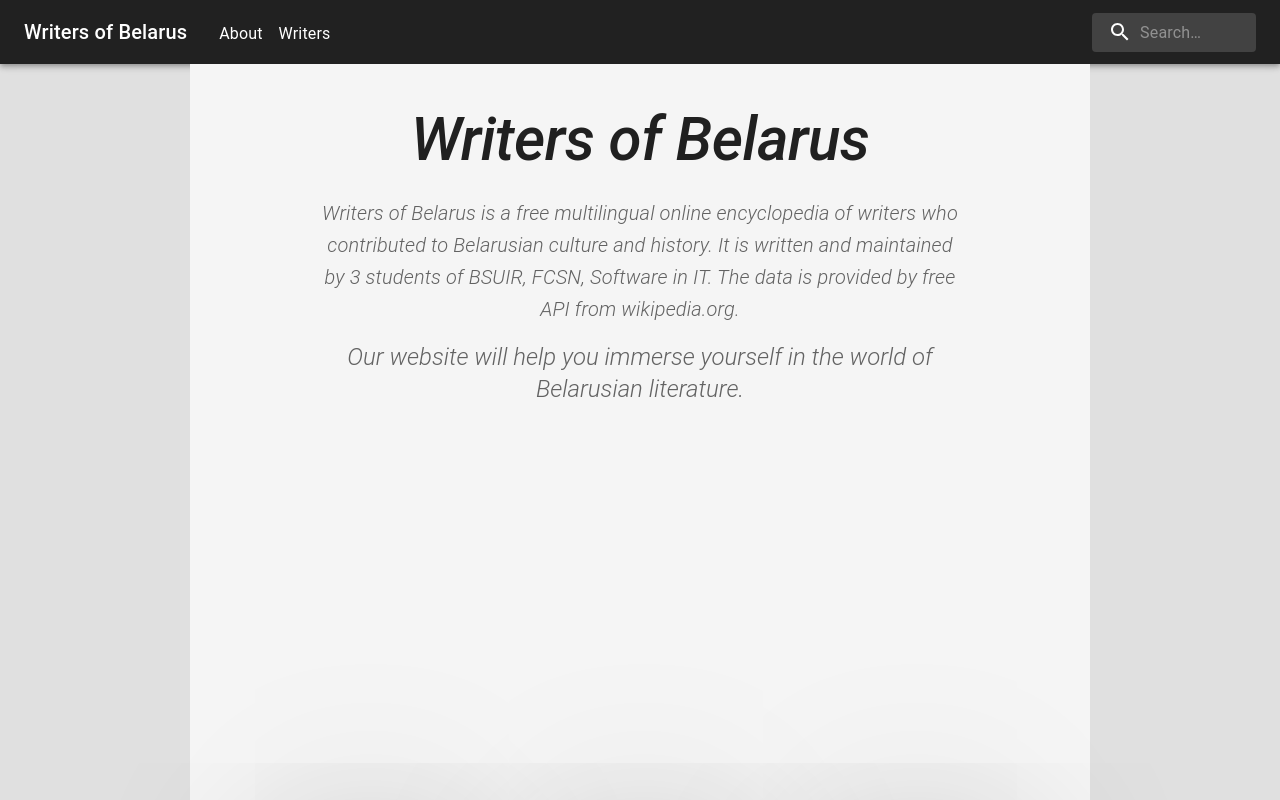
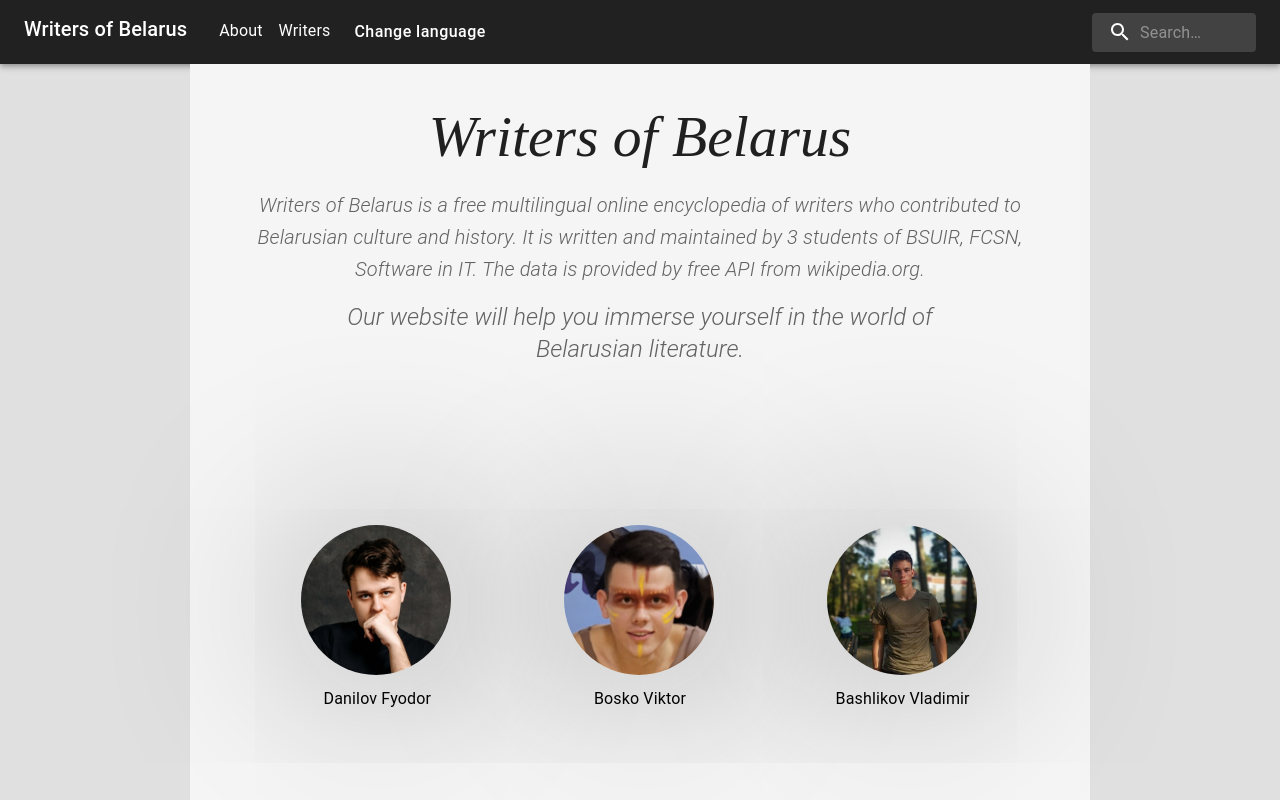
Before and after one commit to VeceluXa/writers-of-belarus, a React (Create React App) app: page /writers-of-belarus/about in a window 1280 px wide. Shown: the top 800 px of the page. Built offline with nearby package versions, Linux system fonts and the light colour scheme.

Commit message:
Add translations

```diff
--- a/src/components/About.tsx
+++ b/src/components/About.tsx
@@ -1,11 +1,22 @@
-import { Typography } from '@mui/material'
+import { Typography, useTheme } from '@mui/material'
 import Container from '@mui/material/Container'
+import { useTranslation } from 'react-i18next'
 
 export function About() {
-    return(
+    const { t, i18n } = useTranslation('main', { keyPrefix: 'about' })
+
+    const theme = useTheme()
+    theme.typography.h2 = {
+        fontSize: '2rem',
+        '@media (min-width:600px)': {
+            fontSize: '3.6rem',
+        }
+    }
+
+    return (
         <Container
             sx={{
-                marginBottom: 55
+                marginBottom: 20
             }}
         >
             <Typography
@@ -19,7 +30,7 @@ export function About() {
                     textAlign: 'center'
                 }}
             >
-                Writers of Belarus
+                { t('title') }
             </Typography>
 
             <Typography
@@ -30,11 +41,10 @@ export function About() {
                 sx={{
                     fontWeight: 'light',
                     fontStyle: 'italic',
-                    mx: 10,
                     textAlign: 'center'
                 }}
             >
-                Writers of Belarus is a free multilingual online encyclopedia of writers who contributed to Belarusian culture and history. It is written and maintained by 3 students of BSUIR, FCSN, Software in IT. The data is provided by free API from wikipedia.org.
+                { t('paragraph') }
             </Typography>
 
             <Typography
@@ -49,7 +59,7 @@ export function About() {
                     textAlign: 'center'
                 }}
             >
-                    Our website will help you immerse yourself in the world of Belarusian literature.
+                { t('header') }
             </Typography>
 
 
--- a/src/components/Authors.tsx
+++ b/src/components/Authors.tsx
@@ -1,9 +1,20 @@
 import Container from '@mui/material/Container'
 import {Author} from "./Author";
-import {data} from '../data/AuthorsData'
+import { IAuthor } from '../models/IAuthor';
 import Box from "@mui/material/Box";
 
+import imgFedya from "../images/imgFedya.png"
+import imgVitya from "../images/imgVitya.png"
+import imgVova from "../images/imgVova.png"
+import { useTranslation } from "react-i18next";
+
 export function Authors() {
+    const { t } = useTranslation('main', { keyPrefix: 'authors'})
+
+    const authors: IAuthor[] = [
+        {path: imgFedya, name: t('nameFyodor'), link: 'https://github.com/VeceluXa'},
+        {path: imgVitya, name: t('nameViktor'), link: 'https://github.com/BoskoVictor'},
+        {path: imgVova, name: t('nameVladimir'), link: 'https://github.com/BashlikovV'}]
 
     return(
         <Container>
@@ -16,7 +27,7 @@ export function Authors() {
                 marginTop:'5em',
 
             }}>
-                {data.map((author, index) =>
+                {authors.map((author, index) =>
                     <Author path={author.path} name={author.name} link={author.link} key={index}/>
                 )}
             </Box>
--- a/src/components/Loader.tsx
+++ b/src/components/Loader.tsx
@@ -1,16 +1,9 @@
 import Box from "@mui/material/Box";
 import CircularProgress from "@mui/material/CircularProgress";
 
-export default function App() {
+export default function Loader() {
   return (
     <Box>
-      <CircularLoading />
-    </Box>
-  );
-}
-
-const CircularLoading = () => (
-  <>
       <CircularProgress
         size={70}
         sx={{
@@ -21,5 +14,6 @@ const CircularLoading = () => (
           zIndex: 2
         }}
       />
-  </>
+    </Box>
   );
+}
--- a/src/components/MainContainer.tsx
+++ b/src/components/MainContainer.tsx
@@ -21,7 +21,7 @@ export default function MainContainer({ children }: IMainContainerProps) {
                 maxWidth='md'
                 sx={{
                     paddingTop: 2,
-                    padding: 5,
+                    padding: { xs: 0.5, md: 5},
                     // justifyContent: 'center',
                     backgroundColor: theme.palette.background.paper
                     }}
--- a/src/components/Navigation.tsx
+++ b/src/components/Navigation.tsx
@@ -10,10 +10,12 @@ import Menu from '@mui/material/Menu';
 import MenuItem from '@mui/material/MenuItem';
 import MenuIcon from '@mui/icons-material/Menu';
 import SearchIcon from '@mui/icons-material/Search';
+import { Button } from '@mui/material';
 import Link from './Link'
-const pages = [['Home', '/writers-of-belarus'],
-               ['Writers', '/writers-of-belarus/writers'],
-               ['About', '/writers-of-belarus/about']]
+import { useTranslation } from 'react-i18next';
+import { changeLanguage } from 'i18next';
+import { textTransform } from '@mui/system';
+
 
 const Search = styled('div')(({ theme }) => ({
   position: 'relative',
@@ -58,6 +60,25 @@ const StyledInputBase = styled(InputBase)(({ theme }) => ({
 }));
 
 export default function SearchAppBar() {
+  const { t, i18n } = useTranslation('main', { keyPrefix: 'nav' })
+
+  const swapLanguage = () => {
+    if (i18n.language === 'en') {
+      i18n.changeLanguage('ru')
+    } else {
+      i18n.changeLanguage('en')
+    }
+    console.log(i18n.language)
+  }
+
+  const swapLanguageMenuWrapper = () => {
+    swapLanguage()
+    handleCloseNavMenu()
+  }
+
+  const pages = [[t('home'), '/writers-of-belarus'],
+  [t('writers'), '/writers-of-belarus/writers'],
+  [t('about'), '/writers-of-belarus/about']]
 
   const [anchorElNav, setAnchorElNav] = React.useState<null | HTMLElement>(null);
 
@@ -115,37 +136,61 @@ export default function SearchAppBar() {
                   </Typography>
                 </MenuItem>
               ))}
+              {
+                <MenuItem key={4} onClick={swapLanguageMenuWrapper}>
+
+                  <Typography
+                    textAlign="center"
+                  >
+                    { t('changeLng') }
+                  </Typography>
+                </MenuItem>
+              }
             </Menu>
           </Box>
           <Typography
-            variant="h6"
+            variant="body1"
             noWrap
             component="div"
             sx={{ flexGrow: 1, display: { xs: 'none', sm: 'block' } }}
           >
             <Link
+              variant="h6"
               href="/writers-of-belarus/"
               sx={{
                 marginRight: 4
               }}
             >
-              Writers of Belarus
+              { t('title') }
             </Link>
             <Link
               href="/writers-of-belarus/about"
-              variant="body1"
               sx={{
                 marginRight: 2
               }}
             >
-              About
+              { t('about') }
             </Link>
             <Link
-              variant="body1"
               href="/writers-of-belarus/writers"
+              sx={{
+                marginRight: 2
+              }}
             >
-              Writers
+              { t('writers') }
             </Link>
+            <Button
+              variant="text"
+              color="inherit"
+              disableRipple
+              onClick={swapLanguage}
+              sx={{
+                fontSize: '1rem',
+                textTransform: 'none'
+              }}
+            >
+              { t('changeLng') }
+            </Button>
           </Typography>
           <Search>
             <SearchIconWrapper>
--- a/src/data/AuthorsData.ts
+++ /dev/null
@@ -1,11 +0,0 @@
-import {IAuthor} from "../models/IAuthor";
-import imgFedya from "../images/imgFedya.png"
-import imgVitya from "../images/imgVitya.png"
-import imgVova from "../images/imgVova.png"
-
-export const authors: IAuthor[] = [
-    {path: imgFedya, name: 'Danilov Fyodor', link: 'https://github.com/VeceluXa'},
-    {path: imgVitya, name: "Bosko Viktor", link: 'https://github.com/BoskoVictor'},
-    {path: imgVova, name: "Bashlikov Vladimir", link: 'https://github.com/BashlikovV'}]
-
-export let data = authors;
--- a/src/services/Localization/LocalizationService.ts
+++ b/src/services/Localization/LocalizationService.ts
@@ -12,7 +12,8 @@ export const resources = {
 } as const
 
 const detectionOptions = {
-  order: ['navigator'],
+  caches: ['localStorage'],
+  order: ['localStorage', 'navigator'],
   lookupFromPathIndex: 0
 }
 
--- a/src/services/Localization/locales/en/translations.json
+++ b/src/services/Localization/locales/en/translations.json
@@ -2,7 +2,28 @@
     "main": {
         "urls": {
             "urlAuthorAPI": "https://en.wikipedia.org/w/api.php?origin=*&action=parse&prop=text&page={{name}}&format=json",
-            "urlCategoryAPI": "https://en.wikipedia.org/w/api.php?origin=*&query=opensearch&action=query&cmtitle=Category:Belarusian_writers&list=categorymembers&cmlimit=max&format=json"
+            "urlCategoryAPI": "https://en.wikipedia.org/w/api.php?origin=*&query=opensearch&action=query&cmtitle=Category:Belarusian_writers&list=categorymembers&cmtype=page&cmlimit=max&format=json"
+        },
+        "nav": {
+            "about": "About",
+            "writers": "Writers",
+            "changeLng": "Change language",
+            "search": "Search...",
+            "home": "Home",
+            "title": "Writers of Belarus"
+        },
+        "about": {
+            "title": "Writers of Belarus",
+            "paragraph": "Writers of Belarus is a free multilingual online encyclopedia of writers who contributed to Belarusian culture and history. It is written and maintained by 3 students of BSUIR, FCSN, Software in IT. The data is provided by free API from wikipedia.org.",
+            "header": "Our website will help you immerse yourself in the world of Belarusian literature."
+        },
+        "authors": {
+            "nameFyodor" : "Danilov Fyodor",
+            "nameVladimir" : "Bashlikov Vladimir",
+            "nameViktor" : "Bosko Viktor"
+        },
+        "writers": {
+            "headerName": "Full Name"
         }
     }
 }
--- a/src/services/Localization/locales/ru/translations.json
+++ b/src/services/Localization/locales/ru/translations.json
@@ -1,8 +1,29 @@
 {
     "main": {
         "urls": {
-            "urlAuthorAPI": "https://be.wikipedia.org/w/api.php?origin=*&action=parse&prop=text&page=${{name}}&format=json",
-            "urlCategoryAPI": "https://be.wikipedia.org/w/api.php?origin=*&action=query&cmtitle=%D0%9A%D0%B0%D1%82%D1%8D%D0%B3%D0%BE%D1%80%D1%8B%D1%8F:%D0%9F%D1%96%D1%81%D1%8C%D0%BC%D0%B5%D0%BD%D0%BD%D1%96%D0%BA%D1%96_%D0%91%D0%B5%D0%BB%D0%B0%D1%80%D1%83%D1%81%D1%96&list=categorymembers&cmlimit=max&format=json"
+            "urlAuthorAPI": "https://be.wikipedia.org/w/api.php?origin=*&action=parse&prop=text&page={{name}}&format=json",
+            "urlCategoryAPI": "https://be.wikipedia.org/w/api.php?origin=*&action=query&cmtitle=%D0%9A%D0%B0%D1%82%D1%8D%D0%B3%D0%BE%D1%80%D1%8B%D1%8F:%D0%9F%D1%96%D1%81%D1%8C%D0%BC%D0%B5%D0%BD%D0%BD%D1%96%D0%BA%D1%96_%D0%91%D0%B5%D0%BB%D0%B0%D1%80%D1%83%D1%81%D1%96&list=categorymembers&cmtype=page&cmlimit=max&format=json"
+        },
+        "nav": {
+            "about": "О портале",
+            "writers": "Писатели",
+            "changeLng": "Изменить язык",
+            "search": "Найти...",
+            "home": "Домашняя страница",
+            "title": "Писатели Беларуси"
+        },
+        "about": {
+            "title": "Писатели Беларуси",
+            "paragraph": "Писатели Беларуси — это бесплатная многоязычная онлайн энциклопедия писателей, которые сделали большой вклад в белорусскую культуру и историю. Портал написан и поддерживается студентами БГУИР, ФКСиС, ПОИТ. Данные предоставлены бесплатным API сайта wikipedia.org",
+            "header": "Наш сайт поможет Вам окунуться в мир белорусской литературы."
+        },
+        "authors": {
+            "nameFyodor" : "Данилов Фёдор",
+            "nameVladimir" : "Башлыков Владимир",
+            "nameViktor" : "Босько Виктор"
+        },
+        "writers": {
+            "headerName": "ФИО"
         }
     }
 }
```
Also changed, not shown: src/pages/WriterPage.tsx (+8 -2 lines), src/pages/WritersPage.tsx (+29 -3 lines). Lines whose indentation alone changed are shown as unchanged.
